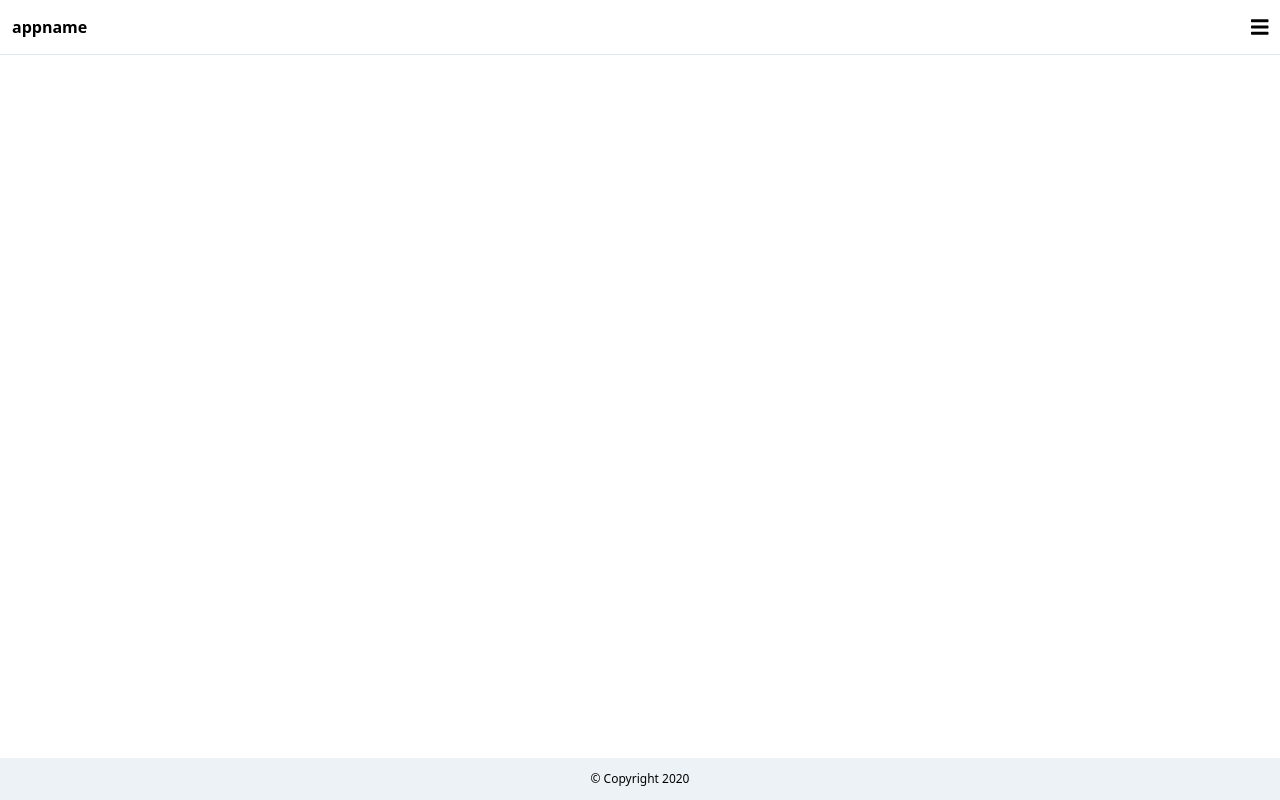
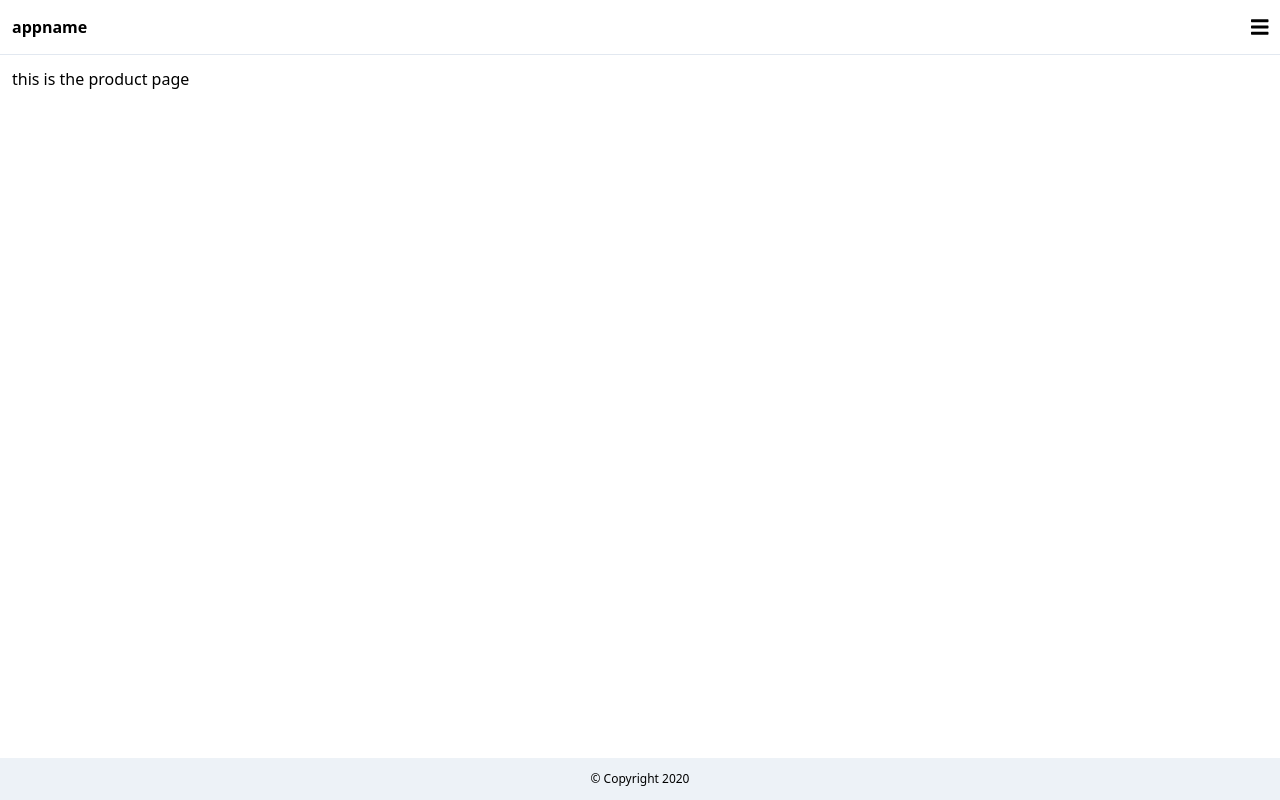
Before and after one commit to EdwardVilla0/React-Project, a React (Create React App) app: page /products/1 in a window 1280 px wide. Built offline with nearby package versions, Linux system fonts and the light colour scheme.

Commit message:
created a products component

```diff
--- a/src/App.js
+++ b/src/App.js
@@ -5,11 +5,11 @@ import {
   Route,
   Link
 } from "react-router-dom";
-import HelloWorld from './Components/HelloWorld'
 import Header from './Components/Header'
 import Footer from './Components/Footer'
 import Home from './Views/Home'
 import About from './Views/About'
+import Product from './Views/Product';
 
 
 
@@ -19,7 +19,7 @@ function App() {
 
       <Router>
         <Header />
-
+        <div className="p-3">
           <Switch>
             <Route exact path="/">
               <Home />
@@ -27,7 +27,11 @@ function App() {
             <Route path="/about">
               <About />
             </Route>
+            <Route path="/products/:id">
+              <Product />
+            </Route>
           </Switch>
+        </div>
         <Footer />
       </Router>
 
--- /dev/null
+++ b/src/Views/Product.js
@@ -0,0 +1,11 @@
+import React from 'react'
+
+function Product() {
+    return (
+        <div>
+            <h1>this is the product page</h1>
+        </div>
+    )
+}
+
+export default Product
```
Lines whose indentation alone changed are shown as unchanged.
